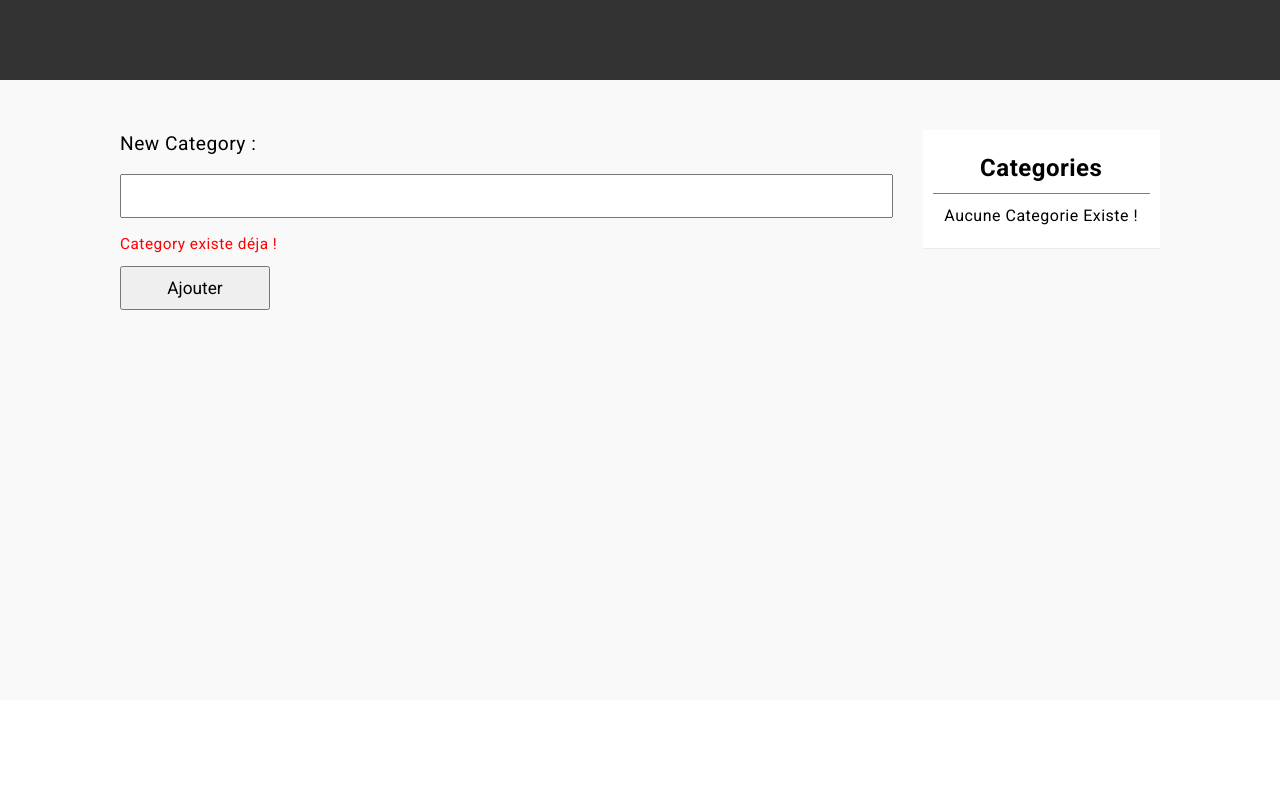
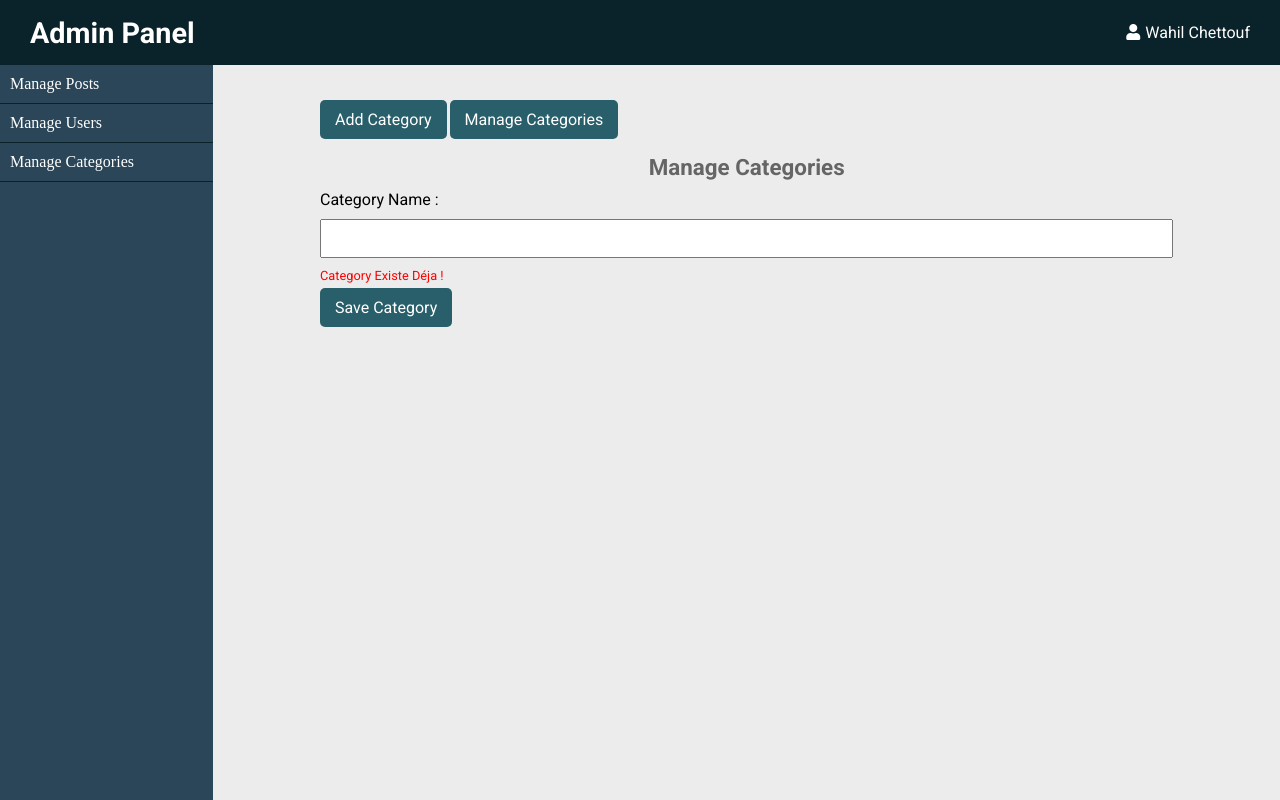
Before and after one commit to wahil09/blog, a PHP site: page /admin/categories_manager/new_category.php in a window 1280 px wide. Run offline with PHP 8.4, Linux system fonts and the light colour scheme; the visitor is signed in with stand-in values (Sample User, id 1); data that the repository does not hold is empty.

Commit message:
codage de la page new_category sur l'admin panel

```diff
--- a/admin/assets/css/MQuiry.css
+++ b/admin/assets/css/MQuiry.css
@@ -9,6 +9,12 @@
     .content .container-panel .box-content-panel {
         margin: 0 20px;
     }
+
+    .content .container-panel .box-content-panel .content-panel table .post-title {
+        width: 250px;
+        line-height: 1.4;
+    }
+
 }
 
 @media screen and (max-width: 768px) {
@@ -25,7 +31,25 @@
     /* --- start sideBare Style --- */
     .content .container-panel .side-bare {
     }
-    /* --- start sideBare Style --- */
+    /* --- End sideBare Style --- */
 
+    .btn-panel {
+        padding: 7px 10px;
+    }
     /* ----- End Style container-panel ----- */
 }
+
+
+@media screen and (max-width: 568px) {
+    /* ----- Start Style container-panel ----- */
+
+    /* --- start sideBare Style --- */
+    .content .container-panel .side-bare {
+    }
+    /* --- End sideBare Style --- */
+
+    .content .container-panel .box-content-panel .content-panel table .post-title {
+        width: 200px;
+    }
+    /* ----- End Style container-panel ----- */
+}
--- a/admin/assets/css/style.css
+++ b/admin/assets/css/style.css
@@ -7,14 +7,21 @@
     font-family: Roboto;
 }
 
+.error-msg {
+    color: red !important;
+    font-size: .8em !important;
+}
+
 .clear {
     clear: both;
 }
 
 .btn-panel {
+    background-color: var(--bg-btn);
+    font-size: var(--f-size-primary);
     display: inline-block;
     padding: 10px 15px;
-    background-color: var(--bg-btn);
+    margin: 5px 0;
     color: white;
     margin-right: 3px;
     border-radius: 5px;
@@ -23,6 +30,9 @@
     -ms-border-radius: 5px;
     -o-border-radius: 5px;
     float: left;
+    outline: none;
+    border: none;
+    cursor: pointer;
 }
 .btn-panel:hover {
     background-color: #1b4753;
@@ -37,7 +47,7 @@ a {
 }
 
 :root {
-    --f-size-primary: clamp(.5em, 2.5vw, 1em);
+    --f-size-primary: clamp(.9em, 2.5vw, 1em);
     --f-size-title: clamp(1em, 2.5vw, 1.4em);
     --h-header: 65px;
     /* --- color --- */
@@ -97,7 +107,6 @@ a {
 .content .header-panel .nav-panel ul .menu-box #menu {
     position: absolute;
     overflow: hidden;
-    background-color: #0A232A;
     transition: .7s;
     width: 124%;
     height: 0;
@@ -110,6 +119,8 @@ a {
 }
 
 .content .header-panel .nav-panel ul .menu-box #menu a {
+    font-size: var(--f-size-primary);
+    background-color: #0A232A;
     display: block;
     color: white;
     width: 100%;
@@ -142,10 +153,10 @@ a {
 .content .container-panel .side-bare {
     grid-area: sideBare;
     background-color: #2A4658;
-    min-width: 145px;
 }
 
 .content .container-panel .side-bare .side-bare-menu li a {
+    background-color: #2A4658;
     display: block;
     color: white;
     padding: 10px;
@@ -181,6 +192,7 @@ a {
     border-spacing: 0;
     text-align: center;
     text-transform: none;
+    font-size: var(--f-size-primary);
 }
 
 .content .container-panel .box-content-panel .content-panel :is(table) :is(td, th) {
@@ -209,8 +221,27 @@ a {
 .content .container-panel .box-content-panel .content-panel table td .last-action {
     color: blue;
 }
+/* ---- End Style table panel data ---- */
 
-/* ---- End Style table panel data ---- */
+
+
+/* ---- Start Style new-category-form ---- */
+.content .container-panel .box-content-panel .content-panel .new-category-form {
+}
+
+.content .container-panel .box-content-panel .content-panel .new-category-form #category {
+    width: 100%;
+    padding: 10px 20px;
+    margin: 10px 0;
+    outline: none;
+}
+.content .container-panel .box-content-panel .content-panel .new-category-form .btn-panel {
+    float: none;
+}
+
+/* ---- End Style new-category-form ---- */
+
+
 
 /* ---------- End Content-Panel Style ----------- */
 
--- a/admin/categories_manager/manage_categories.php
+++ b/admin/categories_manager/manage_categories.php
@@ -34,7 +34,7 @@
                 <div class="content-panel">
                     <ul>
                         <li><a href="new_category.php" class="btn-panel">add category</a></li>
-                        <li><a href="#" class="btn-panel">manage categories</a></li>
+                        <li><a href="manage_categories.php" class="btn-panel">manage categories</a></li>
                     </ul>
                     <div class="clear"></div>
                     <h2 class="title-panel-page">manage categories</h2>
@@ -69,5 +69,9 @@
             </section>
         </main>
     </div>
+    <?php
+        // On ferme la connexion
+        $categoriesModel->closeConnection();
+    ?>
 </body>
 </html>
--- a/admin/categories_manager/new_category.php
+++ b/admin/categories_manager/new_category.php
@@ -2,6 +2,7 @@
     include "../../config.php";
     include $BlogPathInclude."model.php";
     $categoriesModel = new ModelCategories();
+    $categories = $categoriesModel->getCategories();
 
     if(!isset($_SESSION["login"])) {
         header("location:".$BlogPathLien."index.php");
@@ -35,21 +36,32 @@
                         $categoriesModel->setCategories($category_name, $_SESSION["login"]->id);
                     } else {
                         $_SESSION["champs-vide"] = true;
+                        header("location: new_category.php");
+                        exit();
                     }
                 }
             }
         }
     }
 ?>
-<!DOCTYPE html>
 <html lang="fr-FR">
-    <?php include $BlogPathInclude."head.php" ?>
-    <body id="body" class="post-categorie">
-        <?php include $BlogPathInclude."header.php" ?>
-        <main class="content">
-            <div class="container">
-                <form method="post" class="form-categorie">
-                    <label for="category">New Category :</label>
+<?php require_once($BlogPathInclude."admin/head.php")?>
+<body>
+    <div class="content">
+        <?php include($BlogPathInclude."admin/header.php");?>
+        <main class="container-panel">
+            <?php require_once("../side-bare.php")?>
+            <section class="box-content-panel">
+                <div class="content-panel">
+                    <ul>
+                        <li><a href="new_category.php" class="btn-panel">add category</a></li>
+                        <li><a href="manage_categories.php" class="btn-panel">manage categories</a></li>
+                    </ul>
+                    <div class="clear"></div>
+                    <h2 class="title-panel-page">manage categories</h2>
+
+                    <form method="post" action="" class="new-category-form">
+                        <label for="category">Category Name :</label>
                         <input type="text" name="category" id="category" required>
                         <?php
                             if(isset($_SESSION["category_exist"])) {
@@ -61,34 +73,15 @@
                                 unset($_SESSION["champs-vide"]);
                             }
                         ?>
-
-                    <input type="submit" value="Ajouter">
+                        <input type="submit" value="Save Category" class="btn-panel">
                     </form>
-                <div class="sidebar">
-                    <div class="row categories flex-c">
-                        <h2>Categories</h2>
-                        <ul class="flex-c">
+                </div>
+            </section>
+        </main>
+    </div>
     <?php
-                            $categories = $categoriesModel->getCategories();
-                            if(!empty($categories)) :?>
-                                <?php for($i=0; isset($categories[$i]); $i++) {
-                                    echo "
-                                    <li><a href='posts_categories.php?id=".$categories[$i]['id']."'><span><i class='fa-sharp fa-solid fa-tags'></i>".htmlspecialchars($categories[$i]['categoryName'])."</span></a></li>
-                                    ";
-                                }?>
-                            <?php else :?>
-                                <p>aucune categorie existe !</p>
-                            <?php endif ?>
-                        </ul>
-                    </div>
-                </div>
-            </div>
-        </main>
-        <?php
-            include "../footer.php";
         // On ferme la connexion
         $categoriesModel->closeConnection();
     ?>
-        <script src="<?php echo $BlogPathLien?>assets/js/script.js"></script>
 </body>
 </html>
--- a/admin/posts_manager/manage_posts.php
+++ b/admin/posts_manager/manage_posts.php
@@ -53,7 +53,7 @@
                                 <?php for($i=0; isset($posts[$i]); $i++) :?>
                                     <tr>
                                         <td><?= $posts[$i]['id'] ?></td>
-                                        <td><?= $posts[$i]['postTitle'] ?></td>
+                                        <td class="post-title"><?= $posts[$i]['postTitle'] ?></td>
                                         <td><?= $posts[$i]['postAuthor'] ?></td>
                                         <td class="action-content">
                                         <ul class="flex-r">
@@ -73,5 +73,9 @@
             </section>
         </main>
     </div>
+    <?php
+        // On ferme la connexion
+        $categoriesModel->closeConnection();
+    ?>
 </body>
 </html>
--- a/admin/users_manager/manage_users.php
+++ b/admin/users_manager/manage_users.php
@@ -71,6 +71,9 @@
             </section>
         </main>
     </div>
-    <script src="../assets/js/script.js"></script>
+    <?php
+        // On ferme la connexion
+        $categoriesModel->closeConnection();
+    ?>
 </body>
 </html>
--- a/header.php
+++ b/header.php
@@ -11,15 +11,7 @@
             <nav>
                 <ul class="menu flex-r">
                     <li><a href="<?php echo $BlogPathLien?>admin/index.php">Acceuil</a></li>
-                    <li><a href="<?php echo $BlogPathLien?>admin/manage_posts.php">Dashboard</a></li>
-                    <li><a href="afficher_users.php">Users</a></li>
-                    <li class="li-article"><span>Articles</span>
-                        <ul class="last-ul">
-                            <li class="last-li"><a href="new_post.php">new post</a></li>
-                            <li class="last-li"><a href="#">mes articles</a></li>
-                        </ul>
-                    </li>
-                    <li><a href="categories.php">Categories</a></li>
+                    <li><a href="<?php echo $BlogPathLien?>admin/posts_manager/manage_posts.php">Dashboard</a></li>
                     <li><a href="?logout">Logout<i style="padding-left: 10px;" class="fa-sharp fa-solid fa-right-from-bracket"></i></a></li>
                 </ul>
             </nav>
@@ -32,14 +24,6 @@
                 <ul class="menu-phone flex-c" id="menuPhone">
                     <li><a href="<?php echo $BlogPathLien?>admin/index.php">Acceuil</a></li>
                     <li><a href="<?php echo $BlogPathLien?>admin/posts_manager/manage_posts.php">Dashboard</a></li>
-                    <li><a href="afficher_users.php">Users</a></li>
-                    <li class="li-article"><span>Articles</span>
-                        <ul class="last-ul">
-                            <li class="last-li"><a href="new_post.php">new post</a></li>
-                            <li class="last-li"><a href="#">mes articles</a></li>
-                        </ul>
-                    </li>
-                    <li><a href="categories.php">Categories</a></li>
                     <li><a href="?logout">Logout<i style="padding-left: 10px;" class="fa-sharp fa-solid fa-right-from-bracket"></i></a></li>
                 </ul>
             </div>
--- a/model.php
+++ b/model.php
@@ -138,11 +138,11 @@
                 $this->db->exec($new_category);
                 // pour afficher un message sur categories.php qui dit "categorie ajouter !"
                 $_SESSION['category_ajouter'] = $category_name;
-                header("location: manage_categories.php");
+                header("location: new_category.php");
                 exit();
             } else {
                 $_SESSION["category_exist"] = $this->replaceQuote($category_name);
-                header("location: manage_categories.php");
+                header("location: new_category.php");
                 exit();
             }
 
```
Lines whose indentation alone changed are shown as unchanged.
